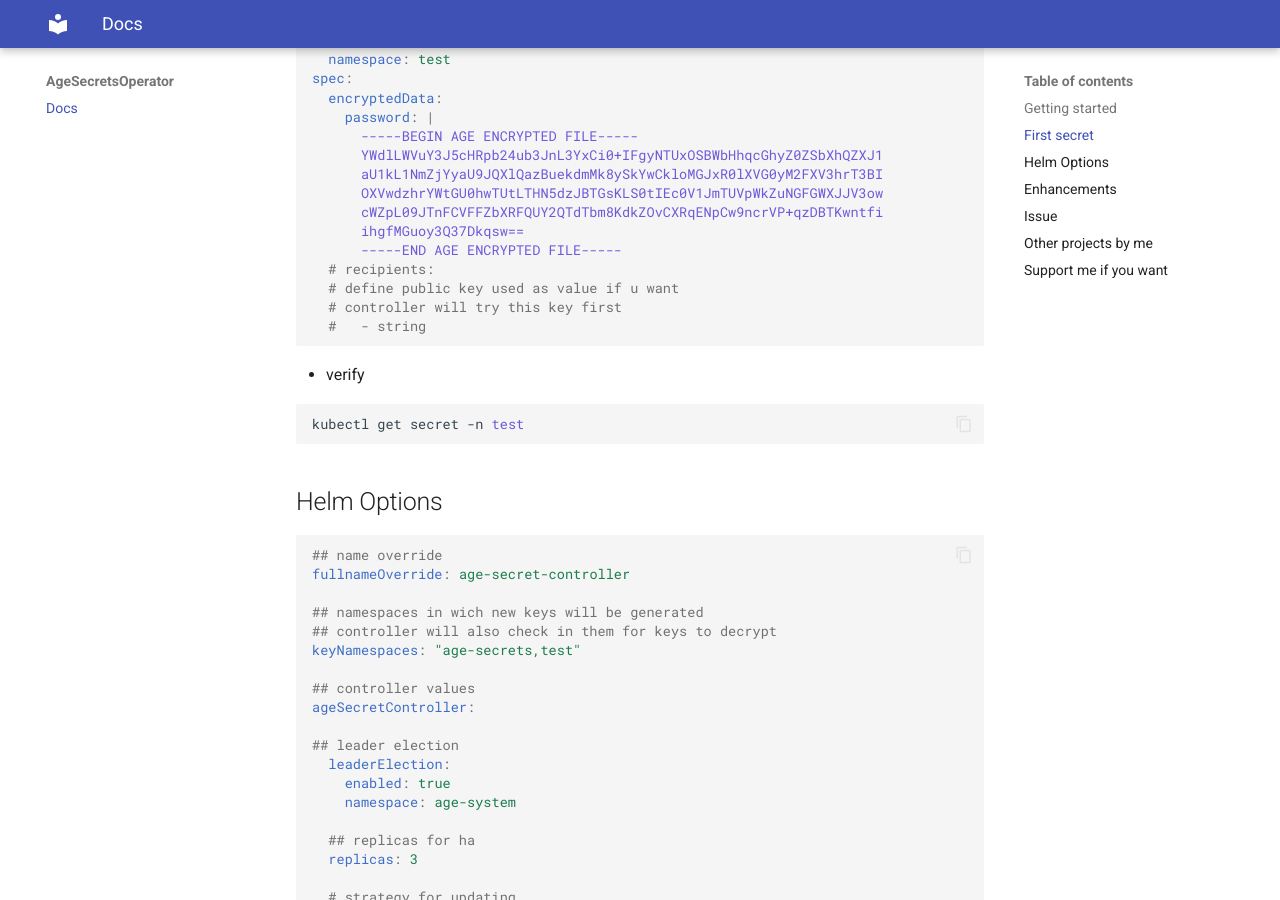
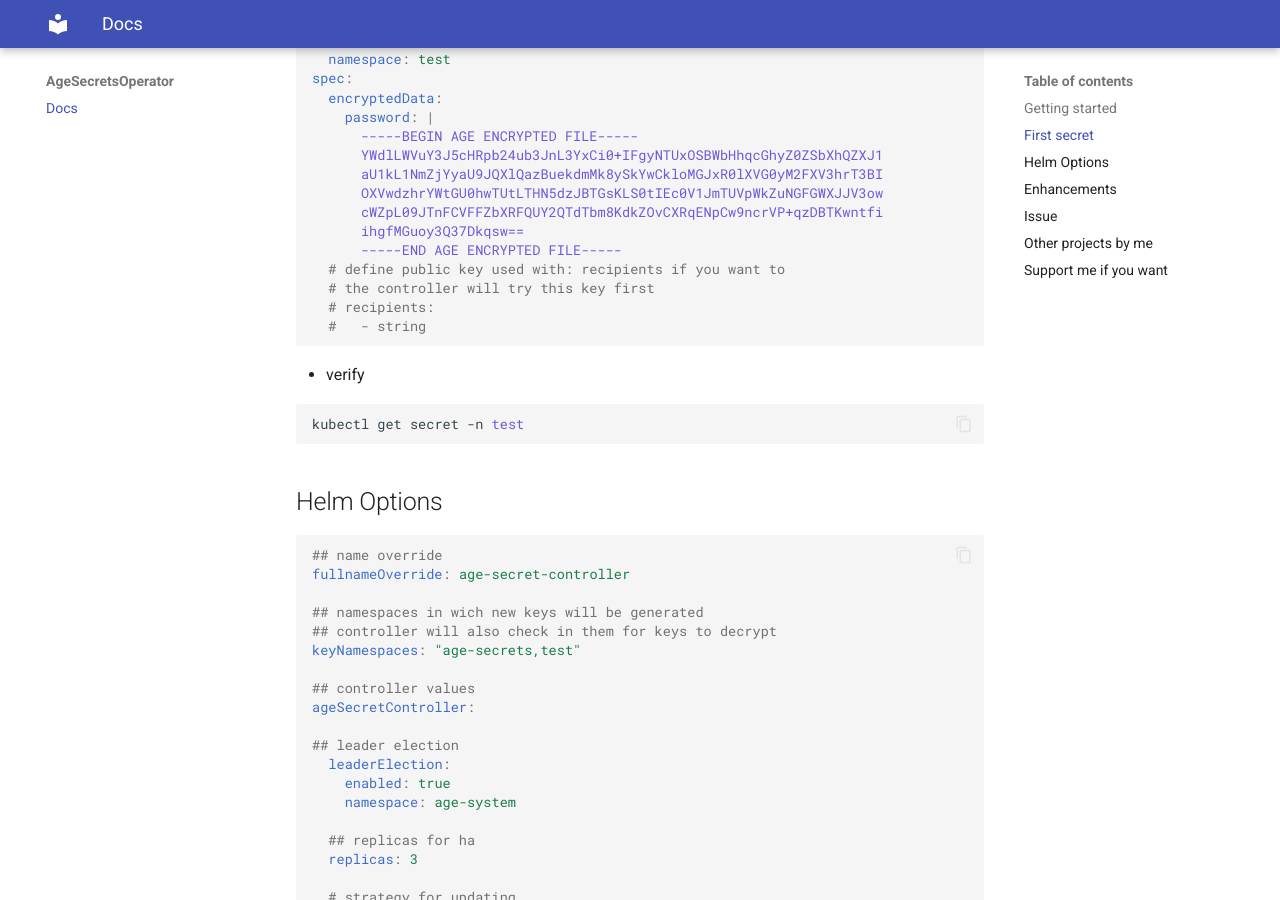
Before and after one commit to callmewhatuwant/age-secret-operator, an MkDocs documentation site: the page built from pages/operator/docs/index.md, in a window 1280 px wide and 900 px high, scrolled down 2159 px. Built offline with MkDocs 1.6.1 and Material for MkDocs 9.7.7, drawn with Linux system fonts in a browser that asks for light colours; the version menu is left out.

Commit message:
Update index.md

````diff
--- a/pages/operator/docs/index.md
+++ b/pages/operator/docs/index.md
@@ -110,9 +110,9 @@ spec:
       cWZpL09JTnFCVFFZbXRFQUY2QTdTbm8KdkZOvCXRqENpCw9ncrVP+qzDBTKwntfi
       ihgfMGuoy3Q37Dkqsw==
       -----END AGE ENCRYPTED FILE-----
+  # define public key used with: recipients if you want to
+  # the controller will try this key first
   # recipients:
-  # define public key used as value if u want
-  # controller will try this key first
   #   - string
 ```
 
````
